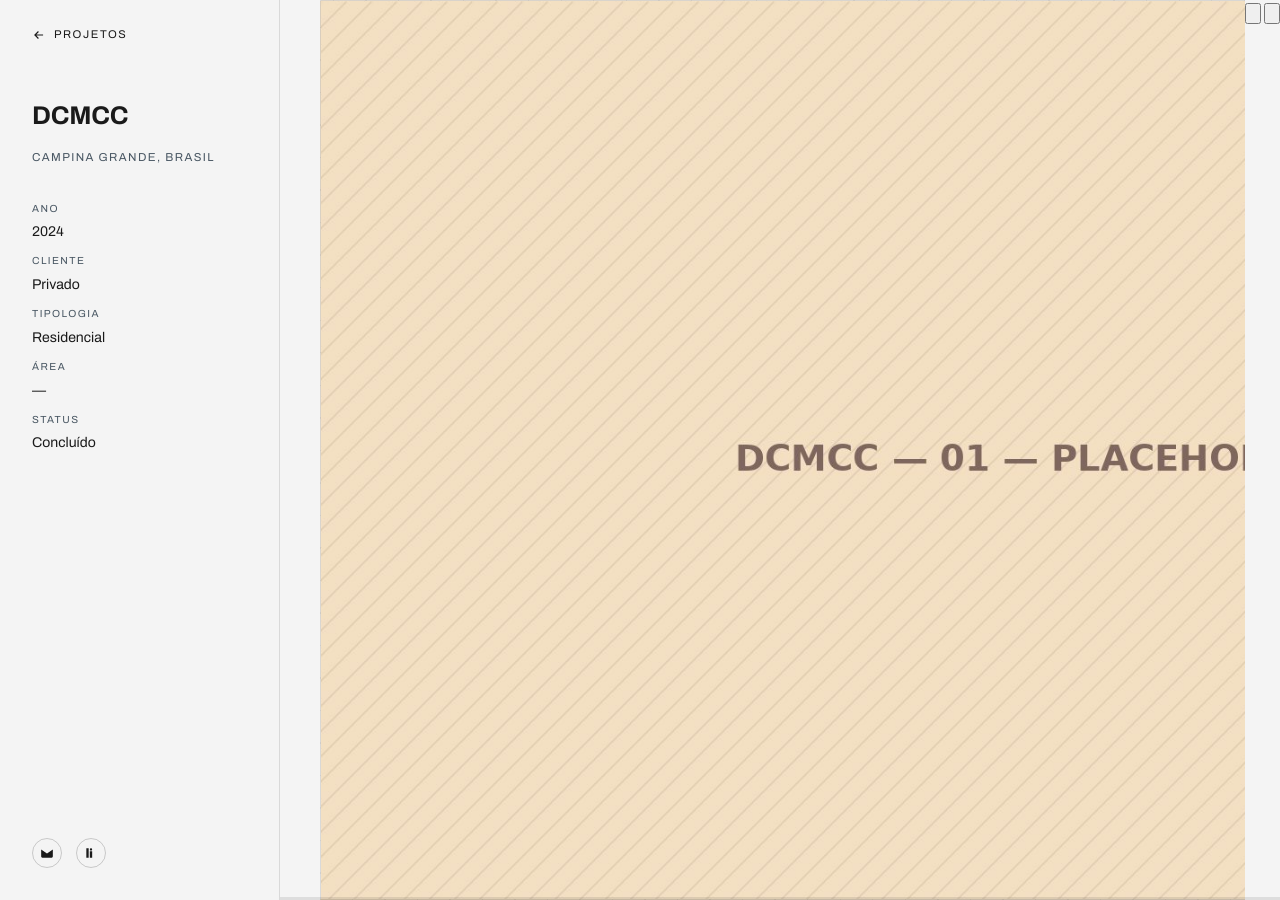
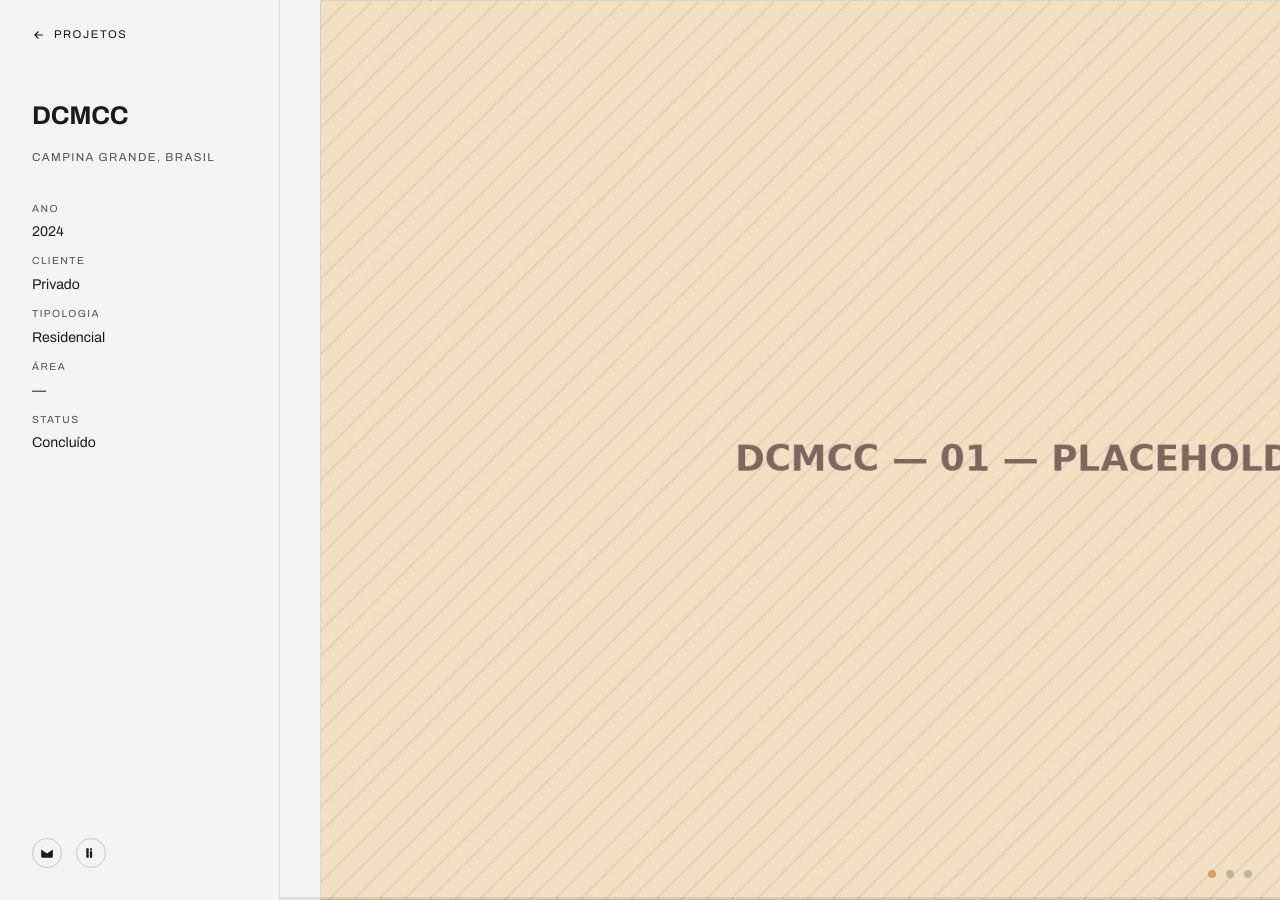
Before and after one commit to cidclementino/portfolio-odisse, a Jekyll site: the page built from _projetos/dcmcc.html, in a window 1280 px wide. Built offline with Jekyll 4.4.1, drawn with Linux system fonts in a browser that asks for light colours.

Commit message:
Update projeto.html

```diff
--- a/_layouts/projeto.html
+++ b/_layouts/projeto.html
@@ -66,10 +66,7 @@
   </div>
 
   <div class="project__progress"><span></span></div>
-  <div class="project__arrows">
-    <button class="prev" aria-label="Spread anterior"><svg viewBox="0 0 24 24" fill="none" stroke="currentColor" stroke-width="2"><path d="M5 12h14M13 6l6 6-6 6"/></svg></button>
-    <button class="next" aria-label="Próximo spread"><svg viewBox="0 0 24 24" fill="none" stroke="currentColor" stroke-width="2"><path d="M5 12h14M13 6l6 6-6 6"/></svg></button>
-  </div>
+  <div class="project__dots"></div>
 
 </div>
 
```
